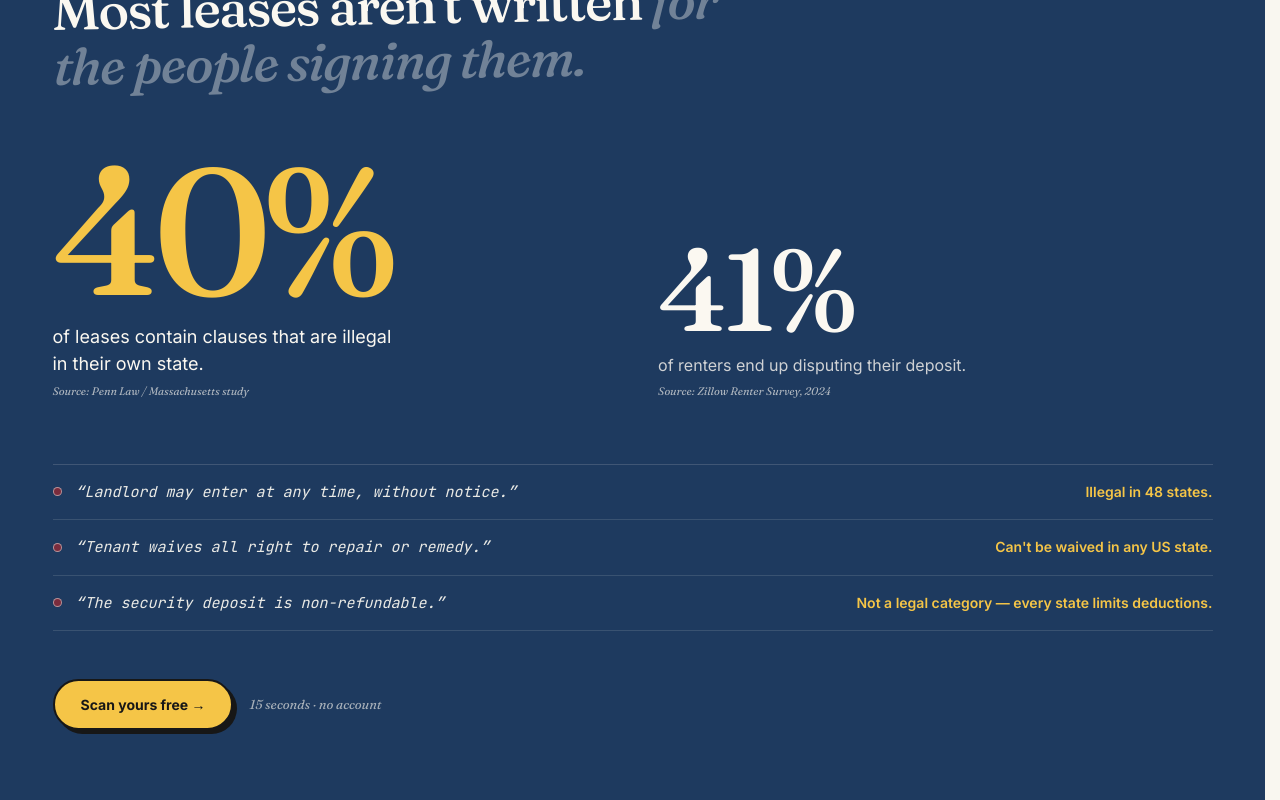
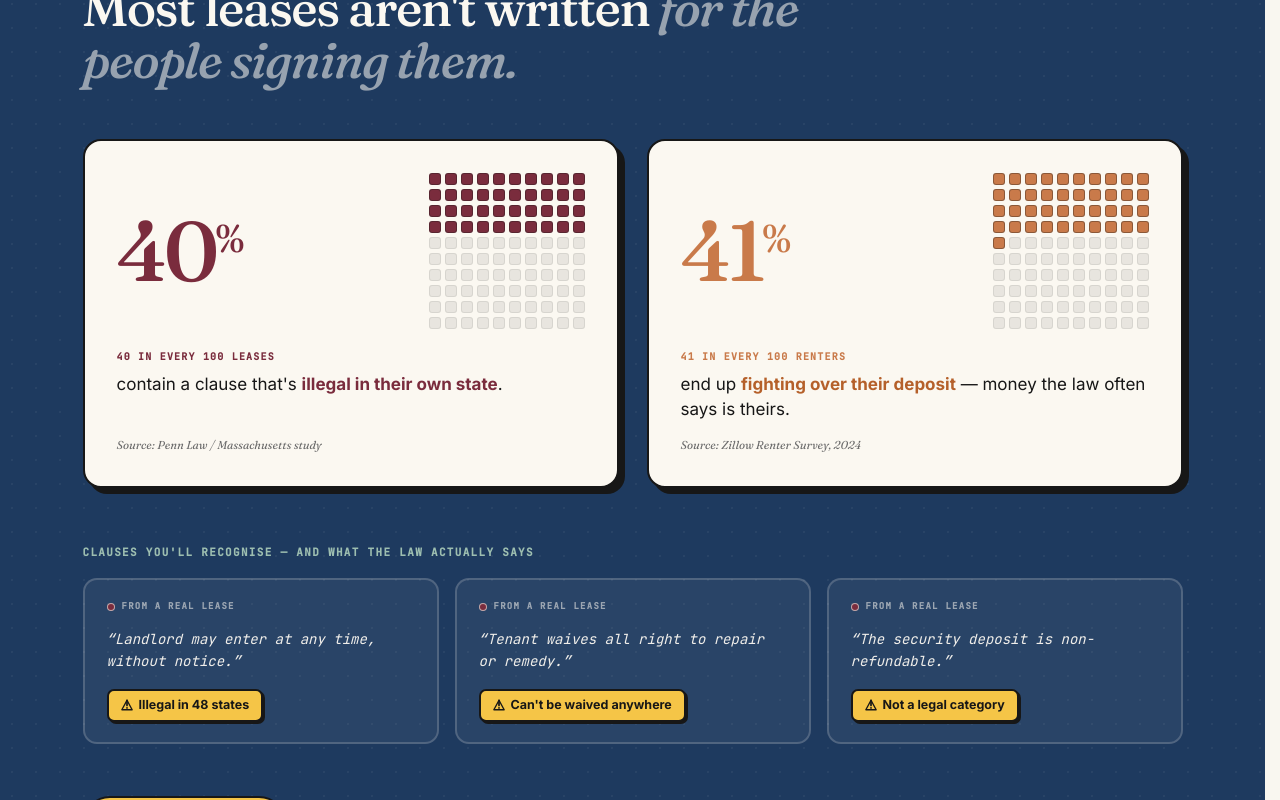
Before and after one commit to coverturn/check-the-lease, a React (Vite) app in the folder frontend/: page / in a window 1280 px wide. Shown: the part 1500-2300 px from the top of the page. Built offline with nearby package versions, Linux system fonts and the light colour scheme.

Commit message:
Redesign Problem section: waffle/pictogram stat cards + comic red-flag clause cards, halftone texture (ui-ux-pro-max + web-design-mastery)

```diff
--- a/frontend/src/pages/home.tsx
+++ b/frontend/src/pages/home.tsx
@@ -57,6 +57,26 @@ function SectionEyebrow({ num, label }: { num: string; label: string }) {
     </div>
   );
 }
+
+/* Waffle / pictogram grid — 10x10, first `value` cells filled. Echoes the
+   brand halftone-dot motif and makes a percentage tangible (UI/UX Pro Max:
+   best chart type for proportional data, more accessible than a pie). */
+function Waffle({ value, fill, cell = 12, gap = 4 }: { value: number; fill: string; cell?: number; gap?: number }) {
+  return (
+    <div role="img" aria-label={`${value} out of 100`} style={{ display: "grid", gridTemplateColumns: `repeat(10, ${cell}px)`, gap, width: "fit-content" }}>
+      {Array.from({ length: 100 }).map((_, i) => {
+        const on = i < value;
+        return <span key={i} aria-hidden="true" style={{ width: cell, height: cell, borderRadius: 3, background: on ? fill : "rgba(23,23,23,0.08)", border: `1px solid ${on ? "rgba(23,23,23,0.35)" : "rgba(23,23,23,0.08)"}` }} />;
+      })}
+    </div>
+  );
+}
+
+const PROBLEM_CLAUSES = [
+  { q: "“Landlord may enter at any time, without notice.”", a: "Illegal in 48 states" },
+  { q: "“Tenant waives all right to repair or remedy.”", a: "Can't be waived anywhere" },
+  { q: "“The security deposit is non-refundable.”", a: "Not a legal category" },
+];
 
 export default function Home() {
   useScrollReveal();
@@ -326,43 +346,56 @@ export default function Home() {
           aria-labelledby="problem-heading"
           style={{ background: "#1E3A5F", padding: "clamp(56px,8vw,96px) clamp(24px,4vw,48px)", position: "relative", overflow: "hidden" }}
         >
-          <div style={{ maxWidth: 1160, margin: "0 auto" }}>
-            <span style={{ fontFamily: "var(--app-font-sans)", fontSize: 11, fontWeight: 500, textTransform: "uppercase", letterSpacing: "0.12em", color: "rgba(90,139,122,0.85)" }}>
-              01. THE PROBLEM
+          {/* halftone texture on navy */}
+          <div aria-hidden={true} style={{ position: "absolute", inset: 0, backgroundImage: "radial-gradient(circle, rgba(251,248,241,0.05) 1.5px, transparent 1.5px)", backgroundSize: "24px 24px", pointerEvents: "none" }} />
+          <div style={{ maxWidth: 1100, margin: "0 auto", position: "relative" }}>
+            <span style={{ fontFamily: "var(--app-font-mono)", fontSize: 11, fontWeight: 700, textTransform: "uppercase", letterSpacing: "0.16em", color: "#9DBEB0" }}>
+              01 · The problem
             </span>
             <h2
               id="problem-heading"
-              style={{ fontFamily: "var(--app-font-serif)", fontWeight: 500, fontSize: "clamp(28px,4.5vw,52px)", letterSpacing: "-0.03em", lineHeight: 1.06, color: "var(--color-bone)", margin: "16px 0 clamp(36px,5vw,56px)", transform: "rotate(-1deg)", transformOrigin: "left center", maxWidth: 720 }}
+              style={{ fontFamily: "var(--app-font-serif)", fontWeight: 500, fontSize: "clamp(28px,4.5vw,50px)", letterSpacing: "-0.03em", lineHeight: 1.05, color: "var(--color-bone)", margin: "14px 0 clamp(36px,5vw,52px)", maxWidth: 760 }}
             >
               Most leases aren't written{" "}
-              <em style={{ fontStyle: "italic", color: "rgba(251,248,241,0.38)" }}>for the people signing them.</em>
+              <em style={{ fontStyle: "italic", color: "rgba(251,248,241,0.55)" }}>for the people signing them.</em>
             </h2>
 
-            {/* The two stats that matter — huge */}
-            <div style={{ display: "grid", gridTemplateColumns: "repeat(auto-fit, minmax(280px, 1fr))", gap: "clamp(24px,4vw,56px)", alignItems: "end", marginBottom: "clamp(40px,6vw,64px)" }}>
-              <div>
-                <div style={{ fontFamily: "var(--app-font-serif)", fontWeight: 500, fontSize: "clamp(96px,14vw,180px)", letterSpacing: "-0.05em", lineHeight: 0.9, color: "#F5C547" }}>40%</div>
-                <div style={{ fontFamily: "var(--app-font-sans)", fontSize: "clamp(15px,1.8vw,18px)", color: "var(--color-bone)", marginTop: 12, maxWidth: 340, lineHeight: 1.5 }}>of leases contain clauses that are illegal in their own state.</div>
-                <div style={{ fontFamily: "var(--app-font-serif)", fontStyle: "italic", fontSize: 11, color: "rgba(251,248,241,0.66)", marginTop: 6 }}>Source: Penn Law / Massachusetts study</div>
-              </div>
-              <div>
-                <div style={{ fontFamily: "var(--app-font-serif)", fontWeight: 500, fontSize: "clamp(64px,9vw,120px)", letterSpacing: "-0.05em", lineHeight: 0.9, color: "var(--color-bone)" }}>41%</div>
-                <div style={{ fontFamily: "var(--app-font-sans)", fontSize: "clamp(14px,1.6vw,16px)", color: "rgba(251,248,241,0.8)", marginTop: 12, maxWidth: 320, lineHeight: 1.5 }}>of renters end up disputing their deposit.</div>
-                <div style={{ fontFamily: "var(--app-font-serif)", fontStyle: "italic", fontSize: 11, color: "rgba(251,248,241,0.66)", marginTop: 6 }}>Source: Zillow Renter Survey, 2024</div>
-              </div>
+            {/* ── Waffle stat cards ── */}
+            <div style={{ display: "grid", gridTemplateColumns: "repeat(auto-fit, minmax(300px,1fr))", gap: "clamp(18px,2.5vw,28px)", marginBottom: "clamp(36px,5vw,56px)" }}>
+              {[
+                { n: 40, accent: "#7A2C3D", lead: "40 in every 100 leases", body: <>contain a clause that's <strong style={{ color: "#7A2C3D" }}>illegal in their own state</strong>.</>, src: "Penn Law / Massachusetts study" },
+                { n: 41, accent: "#C97A4A", lead: "41 in every 100 renters", body: <>end up <strong style={{ color: "#B5602A" }}>fighting over their deposit</strong> — money the law often says is theirs.</>, src: "Zillow Renter Survey, 2024" },
+              ].map((s) => (
+                <div key={s.n} style={{ background: "var(--color-bone)", border: "2.5px solid #171717", borderRadius: 18, boxShadow: "6px 6px 0 0 #171717", padding: "clamp(24px,3vw,32px)", display: "flex", flexDirection: "column" }}>
+                  <div style={{ display: "flex", alignItems: "center", justifyContent: "space-between", gap: 16, marginBottom: 20, flexWrap: "wrap" }}>
+                    <div style={{ fontFamily: "var(--app-font-serif)", fontWeight: 500, fontSize: "clamp(56px,8vw,84px)", lineHeight: 0.85, letterSpacing: "-0.05em", color: s.accent }}>
+                      {s.n}<span style={{ fontSize: "0.46em", verticalAlign: "super" }}>%</span>
+                    </div>
+                    <Waffle value={s.n} fill={s.accent} />
+                  </div>
+                  <div style={{ fontFamily: "var(--app-font-mono)", fontSize: 10, fontWeight: 700, textTransform: "uppercase", letterSpacing: "0.12em", color: s.accent, marginBottom: 8 }}>{s.lead}</div>
+                  <p style={{ fontFamily: "var(--app-font-sans)", fontSize: "clamp(15px,1.7vw,17px)", color: "var(--color-ink)", lineHeight: 1.5, margin: "0 0 auto" }}>{s.body}</p>
+                  <div style={{ fontFamily: "var(--app-font-serif)", fontStyle: "italic", fontSize: 11.5, color: "var(--color-ink-muted)", marginTop: 14 }}>Source: {s.src}</div>
+                </div>
+              ))}
             </div>
 
-            {/* Three clauses you'll recognise — one line each */}
-            <div style={{ borderTop: "1.5px solid rgba(251,248,241,0.15)", marginBottom: "clamp(32px,5vw,48px)" }}>
-              {[
-                { q: "“Landlord may enter at any time, without notice.”", a: "Illegal in 48 states." },
-                { q: "“Tenant waives all right to repair or remedy.”", a: "Can't be waived in any US state." },
-                { q: "“The security deposit is non-refundable.”", a: "Not a legal category — every state limits deductions." },
-              ].map(({ q, a }) => (
-                <div key={q} style={{ display: "flex", alignItems: "baseline", gap: 14, padding: "16px 0", borderBottom: "1.5px solid rgba(251,248,241,0.12)", flexWrap: "wrap" }}>
-                  <span aria-hidden="true" style={{ width: 9, height: 9, borderRadius: "50%", background: "#7A2C3D", border: "1.5px solid rgba(251,248,241,0.5)", flexShrink: 0, alignSelf: "center" }} />
-                  <span style={{ fontFamily: "var(--app-font-mono)", fontStyle: "italic", fontSize: "clamp(13px,1.5vw,15px)", color: "rgba(251,248,241,0.92)", flex: "1 1 300px" }}>{q}</span>
-                  <span style={{ fontFamily: "var(--app-font-sans)", fontWeight: 600, fontSize: "clamp(12px,1.4vw,14px)", color: "#F5C547" }}>{a}</span>
+            {/* ── Clauses you'll recognise — comic red-flag cards ── */}
+            <div style={{ fontFamily: "var(--app-font-mono)", fontSize: 11, fontWeight: 700, textTransform: "uppercase", letterSpacing: "0.12em", color: "#9DBEB0", marginBottom: 18 }}>
+              Clauses you'll recognise — and what the law actually says
+            </div>
+            <div style={{ display: "grid", gridTemplateColumns: "repeat(auto-fit, minmax(258px,1fr))", gap: 16, marginBottom: "clamp(36px,5vw,52px)" }}>
+              {PROBLEM_CLAUSES.map(({ q, a }) => (
+                <div key={q} style={{ background: "rgba(251,248,241,0.05)", border: "2px solid rgba(251,248,241,0.18)", borderRadius: 14, padding: "20px 22px", display: "flex", flexDirection: "column" }}>
+                  <div style={{ display: "inline-flex", alignItems: "center", gap: 7, marginBottom: 14 }}>
+                    <span aria-hidden="true" style={{ width: 8, height: 8, borderRadius: "50%", background: "#7A2C3D", border: "1.5px solid rgba(251,248,241,0.6)" }} />
+                    <span style={{ fontFamily: "var(--app-font-mono)", fontSize: 9, fontWeight: 700, textTransform: "uppercase", letterSpacing: "0.14em", color: "rgba(251,248,241,0.55)" }}>From a real lease</span>
+                  </div>
+                  <p style={{ fontFamily: "var(--app-font-mono)", fontStyle: "italic", fontSize: 14, color: "rgba(251,248,241,0.95)", lineHeight: 1.6, margin: "0 0 16px auto" }}>{q}</p>
+                  <span style={{ alignSelf: "flex-start", display: "inline-flex", alignItems: "center", gap: 6, background: "#F5C547", color: "#171717", border: "2px solid #171717", borderRadius: 7, padding: "5px 12px", fontFamily: "var(--app-font-sans)", fontWeight: 700, fontSize: 12.5, boxShadow: "2px 2px 0 0 #171717" }}>
+                    <svg width="12" height="12" viewBox="0 0 14 14" fill="none" aria-hidden="true"><path d="M7 1.5v6M7 10.2v.3" stroke="#171717" strokeWidth="2" strokeLinecap="round"/><path d="M7 1.5 1 12.5h12z" stroke="#171717" strokeWidth="1.6" strokeLinejoin="round"/></svg>
+                    {a}
+                  </span>
                 </div>
               ))}
             </div>
@@ -371,11 +404,11 @@ export default function Home() {
               <Link
                 href="/upload"
                 className="mn-btn"
-                style={{ display: "inline-flex", alignItems: "center", gap: 8, borderRadius: 999, padding: "13px 26px", fontFamily: "var(--app-font-sans)", fontWeight: 700, fontSize: 14, textDecoration: "none", backgroundColor: "#F5C547", color: "#171717", border: "2px solid #171717", boxShadow: "4px 4px 0 0 #171717" }}
+                style={{ display: "inline-flex", alignItems: "center", gap: 8, borderRadius: 999, padding: "14px 28px", fontFamily: "var(--app-font-sans)", fontWeight: 700, fontSize: 15, textDecoration: "none", backgroundColor: "#F5C547", color: "#171717", border: "2.5px solid #171717", boxShadow: "4px 4px 0 0 #171717" }}
               >
-                Scan yours free →
+                Check yours free →
               </Link>
-              <span style={{ fontFamily: "var(--app-font-serif)", fontStyle: "italic", fontSize: 13, color: "rgba(251,248,241,0.62)" }}>15 seconds · no account</span>
+              <span style={{ fontFamily: "var(--app-font-serif)", fontStyle: "italic", fontSize: 13, color: "rgba(251,248,241,0.66)" }}>15 seconds · no account · never stored</span>
             </div>
           </div>
         </section>
```
